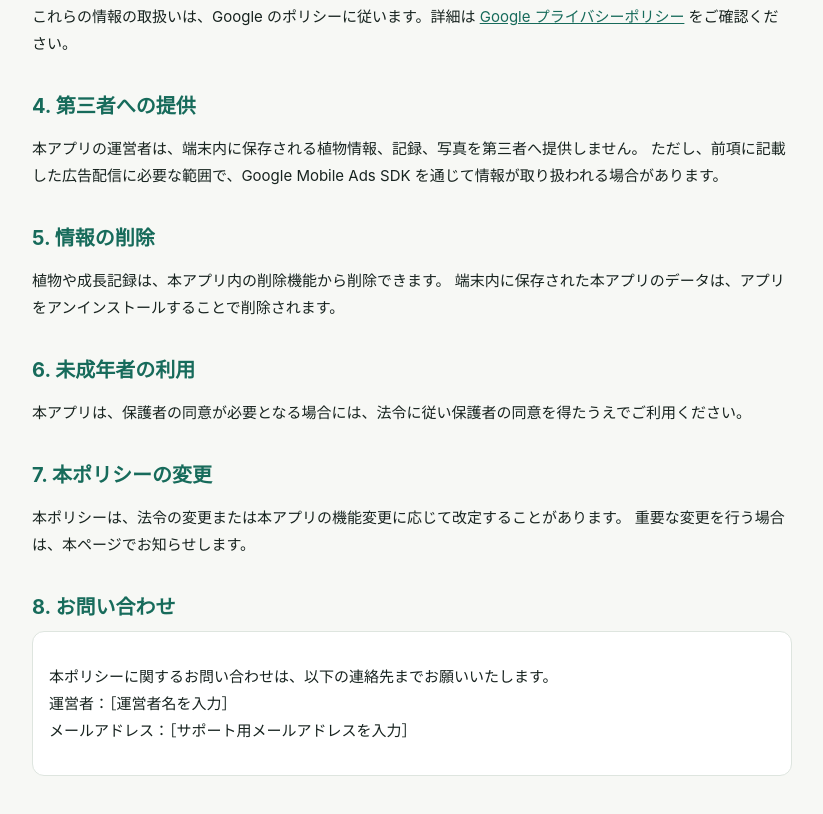
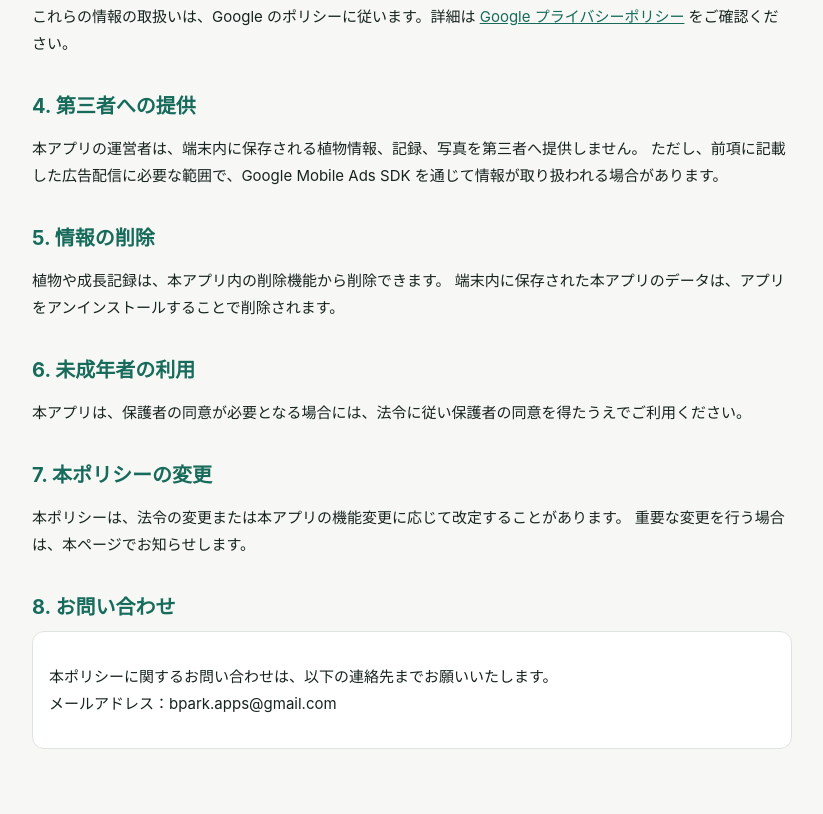
Before and after one commit to pif-park/pif-park.github.io, a plain HTML site: page nokoribi-privacy-policy.html in a window 1280 px wide. Shown: the part 864-1678 px from the top of the page, without its empty margins (228-1051 px from the left). Drawn offline with Linux system fonts and the light colour scheme.

Commit message:
Update nokoribi-privacy-policy.html

```diff
--- a/nokoribi-privacy-policy.html
+++ b/nokoribi-privacy-policy.html
@@ -103,8 +103,7 @@
       <div class="notice">
         <p>
           本ポリシーに関するお問い合わせは、以下の連絡先までお願いいたします。<br />
-          運営者：［運営者名を入力］<br />
-          メールアドレス：［サポート用メールアドレスを入力］
+          メールアドレス：bpark.apps@gmail.com
         </p>
       </div>
     </div>
```
